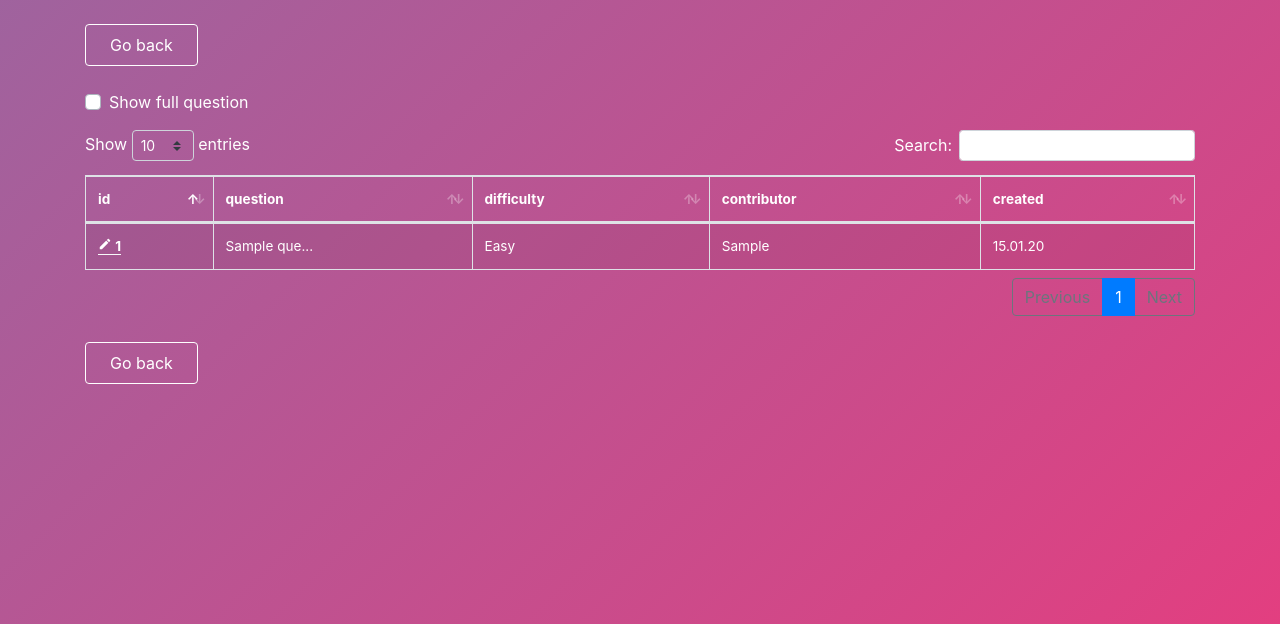
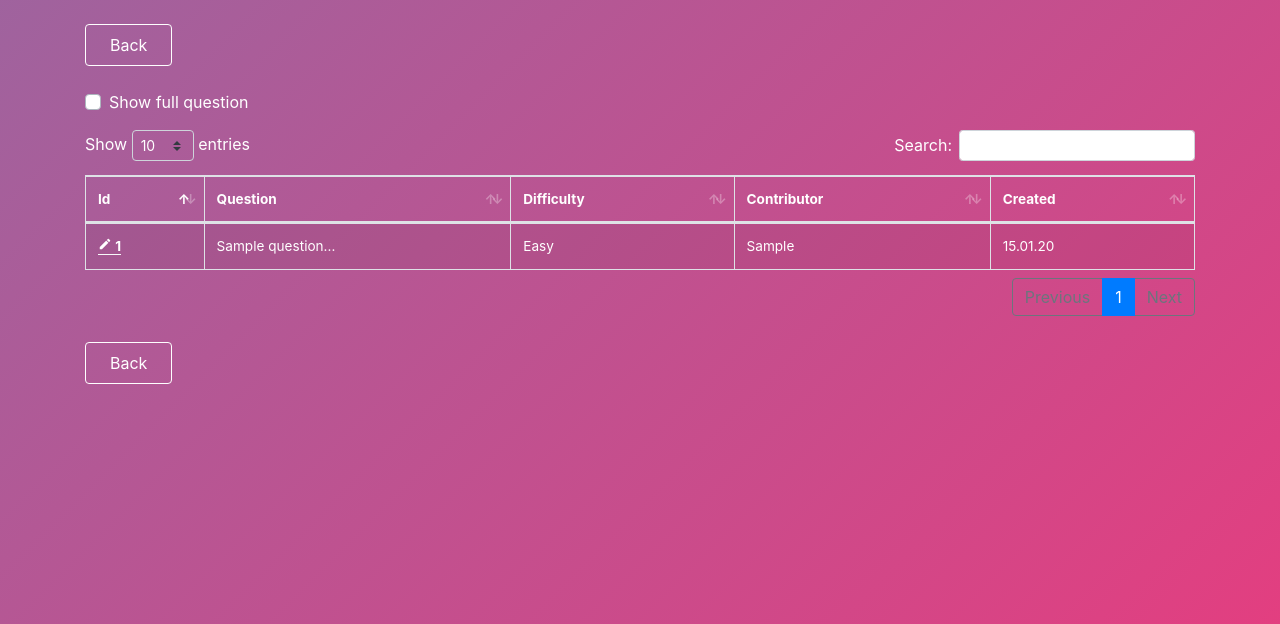
Before and after one commit to folinimarc/quizbubbles, a Django app: template quiz/templates/quiz/question_list.html in a window 1280 px wide. Shown: the top 624 px of the page. Run offline with Django 3.2, Linux system fonts and the light colour scheme; tables that the repository leaves empty hold one stand-in row (values such as "Sample post"); the template is opened without the code that fills it: values that come from a table or form of the project are taken from there, most other values are stand-ins (such as "Sample title", 1, 10 or a date in 2020); some libraries are stand-ins or nearby versions.

Commit message:
div small ui improvments and question sorting fix

```diff
--- a/quiz/static/quiz/js/question_list.js
+++ b/quiz/static/quiz/js/question_list.js
@@ -30,7 +30,7 @@ $(document).ready(function() {
                 if (document.getElementById('check-full-question').checked) {
                     return data;
                 } else {
-                    return data.substring(0,10) + '...';
+                    return data.substring(0,15) + '...';
                 }
             }
         }]
--- a/quiz/templates/quiz/about.html
+++ b/quiz/templates/quiz/about.html
@@ -15,7 +15,7 @@
 <!-- nav -->
 <div class="nav-row row my-4">
     <div class="col-12">
-        <a href="{% url 'login' %}" class="btn btn-outline-secondary mr-2">Back to login</a>
+        <a href="{% url 'login' %}" class="btn btn-outline-light mr-2">Back</a>
     </div>
 </div>
 <!-- body -->
@@ -27,7 +27,7 @@
                 <form class="hide-labels smaller-controls" method="post">
                     {% csrf_token %}
                     {{captcha_form|crispy}}
-                    <button type="submit" class="btn btn-outline-primary white-outline">Show information</button>
+                    <button type="submit" class="btn btn-outline-light white-outline">Show information</button>
                 </form>
                 {% else %}
                 <p>QuizBubbles was created by Marc Folini, 2019.</p>
--- a/quiz/templates/quiz/forgot_password.html
+++ b/quiz/templates/quiz/forgot_password.html
@@ -15,7 +15,7 @@
 <!-- nav -->
 <div class="nav-row row my-4">
     <div class="col-12">
-        <a href="{% url 'login' %}" class="btn btn-outline-secondary mr-2">Back to login</a>
+        <a href="{% url 'login' %}" class="btn btn-outline-light mr-2">Back</a>
     </div>
 </div>
 <!-- body -->
--- a/quiz/templates/quiz/home.html
+++ b/quiz/templates/quiz/home.html
@@ -28,14 +28,14 @@
 </div>
 <!-- header -->
 <div class="row my-4 text-light">
-    <div class="col-md-6 d-flex justify-content-start align-items-center">
+    <div class="col-md-8 d-flex justify-content-start align-items-center">
         <h2>{{bubble_name}} {% if not authenticated %} (guest){% endif %}</h2>
         {% if authenticated %}
         <a href="{% url 'settings' bubble_name=bubble_name %}" class="ml-2 btn-mini btn btn-outline-light">Settings</a>
         {% endif %}
         <a href="{% url 'logout' bubble_name=bubble_name %}" class="ml-2 btn-mini btn btn-outline-light">Leave</a>
     </div>
-    <div class="col-md-6 d-flex flex-column justify-content-center align-items-end">
+    <div class="col-md-4 d-flex flex-column justify-content-center align-items-end">
         <span>{{nr_questions}} questions</span>
         <span>{{nr_quizes}} quizes played</span>
         <span class="d-flex align-items-center">{{nr_hearts}} <i class="ml-1 smaller-icon material-icons">favorite</i></span>
@@ -66,7 +66,7 @@
                                 </div>
                             </div>
                         </div>
-                        <p id="error-message-sprint" class="error-message opacity-zero m-0">Not a valid name.</p>
+                        <p id="error-message-sprint" class="error-message opacity-zero m-0"></p>
                         {% endif %}
                     </div>
                 </div>
--- a/quiz/templates/quiz/includes/nav_addquestion.html
+++ b/quiz/templates/quiz/includes/nav_addquestion.html
@@ -1,7 +1,7 @@
 {% load static %}
 <div class="nav-row row my-4">
     <div class="col-12">
-        <a class="btn btn-outline-secondary px-4 py-2 mr-3" href="{% url 'home' bubble_name=bubble_name %}">Go back</a>
+        <a class="btn btn-outline-light px-4 py-2 mr-3" href="{% url 'home' bubble_name=bubble_name %}">Back</a>
         <button type="submit" class="btn btn-outline-primary px-4 py-2 mr-3">Contribute</button>
     </div>
 </div>
--- a/quiz/templates/quiz/includes/nav_editquestion.html
+++ b/quiz/templates/quiz/includes/nav_editquestion.html
@@ -1,8 +1,8 @@
 {% load static %}
 <div class="nav-row row my-4">
     <div class="col-12">
-        <a class="btn btn-outline-secondary px-4 py-2 mr-3" href="{% url 'question_list' bubble_name=bubble_name %}">Cancel</a>
-        <button type="submit" class="btn btn-outline-primary px-4 py-2 mr-3">Save edit</button>
+        <a class="btn btn-outline-light px-4 py-2 mr-3" href="{% url 'question_list' bubble_name=bubble_name %}">Back</a>
+        <button type="submit" class="btn btn-outline-primary px-4 py-2 mr-3">Save</button>
         <button type="submit" name="delete" class="btn btn-outline-danger px-4 py-2">Delete</button>
     </div>
 </div>
--- a/quiz/templates/quiz/includes/nav_questionlist.html
+++ b/quiz/templates/quiz/includes/nav_questionlist.html
@@ -1,6 +1,6 @@
 {% load static %}
 <div class="nav-row row my-4">
     <div class="col-12">
-        <a class="btn btn-outline-secondary px-4 py-2 mr-3" href="{% url 'home' bubble_name=bubble_name %}">Go back</a>
+        <a class="btn btn-outline-light px-4 py-2 mr-3" href="{% url 'home' bubble_name=bubble_name %}">Back</a>
     </div>
 </div>
--- a/quiz/templates/quiz/login.html
+++ b/quiz/templates/quiz/login.html
@@ -48,7 +48,7 @@
                                 <button type="submit" name="join" class="btn btn-primary btn-block">Join</button>
                             </div>
                             {% if wrong_password %}
-                            <a href="{% url 'forgot_password' bubble_name=bubble_name %}" class="text-light mt-2 p-1"><small>Forgot password?</small></a>
+                            <a class="btn-mini btn btn-outline-light mt-4 w-100" href="{% url 'forgot_password' bubble_name=bubble_name %}">Forgot password?</a>
                             {% endif %}
                         </div>
                     </form>
@@ -84,7 +84,7 @@
 <div class="row my-3">
     <div class="col-12">
         <small>
-            <a class="text-light" href="{% url 'about' %}">About QuizBubbles</a>
+            <a class="btn-mini btn btn-outline-light" href="{% url 'about' %}">About QuizBubbles</a>
         </small>
     </div>
 </div>
--- a/quiz/templates/quiz/question_list.html
+++ b/quiz/templates/quiz/question_list.html
@@ -40,17 +40,17 @@
             <table id="table" class="table table-striped table-bordered" style="width:100%">
                 <thead>
                     <tr>
-                        <th>id</th>
-                        <th>question</th>
-                        <th>difficulty</th>
-                        <th>contributor</th>
-                        <th>created</th>
+                        <th>Id</th>
+                        <th>Question</th>
+                        <th>Difficulty</th>
+                        <th>Contributor</th>
+                        <th>Created</th>
                     </tr>
                 </thead>
                 <tbody>
                     {% for question in questions %}
                     <tr>
-                        <th scope="col"><a class="text-white border-bottom border-light" href="{% url 'edit_question' bubble_name=bubble_name question_id=question.id %}"><i class="material-icons">edit</i> {{question.id}}</a></td>
+                        <th scope="col" data-sort="{{question.id}}"><a class="text-white border-bottom border-light" href="{% url 'edit_question' bubble_name=bubble_name question_id=question.id %}"><i class="material-icons">edit</i> {{question.id}}</a></td>
                         <td>{{question.question}}</td>
                         <td>{{question.get_difficulty_display}}</td>
                         <td>{{question.contributor}}</td>
--- a/quiz/templates/quiz/request_password.html
+++ b/quiz/templates/quiz/request_password.html
@@ -17,7 +17,7 @@
     <!-- nav -->
     <div class="nav-row row my-4">
         <div class="col-12">
-            <a href="{% url 'login' %}" class="btn btn-outline-secondary mr-2">Back to login</a>
+            <a href="{% url 'login' %}" class="btn btn-outline-light mr-2">Back</a>
         </div>
     </div>
     <!-- body -->
--- a/quiz/templates/quiz/settings.html
+++ b/quiz/templates/quiz/settings.html
@@ -19,7 +19,7 @@
 <!-- nav -->
 <div class="nav-row row my-4">
     <div class="col-12">
-        <a class="btn btn-outline-secondary px-4 py-2" href="{% url 'home' bubble_name=bubble_name %}">Go back</a>
+        <a class="btn btn-outline-light px-4 py-2" href="{% url 'home' bubble_name=bubble_name %}">Back</a>
     </div>
 </div>
 <!-- settings-->
```
